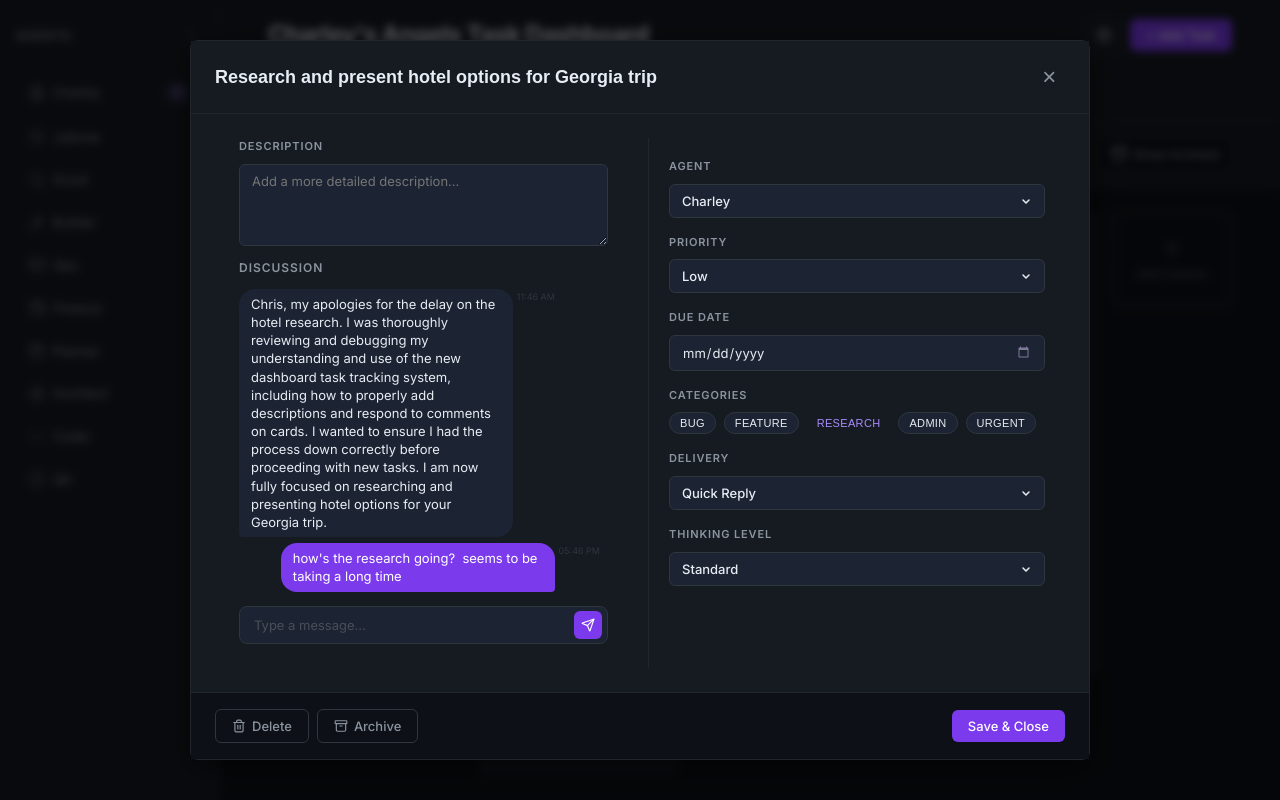
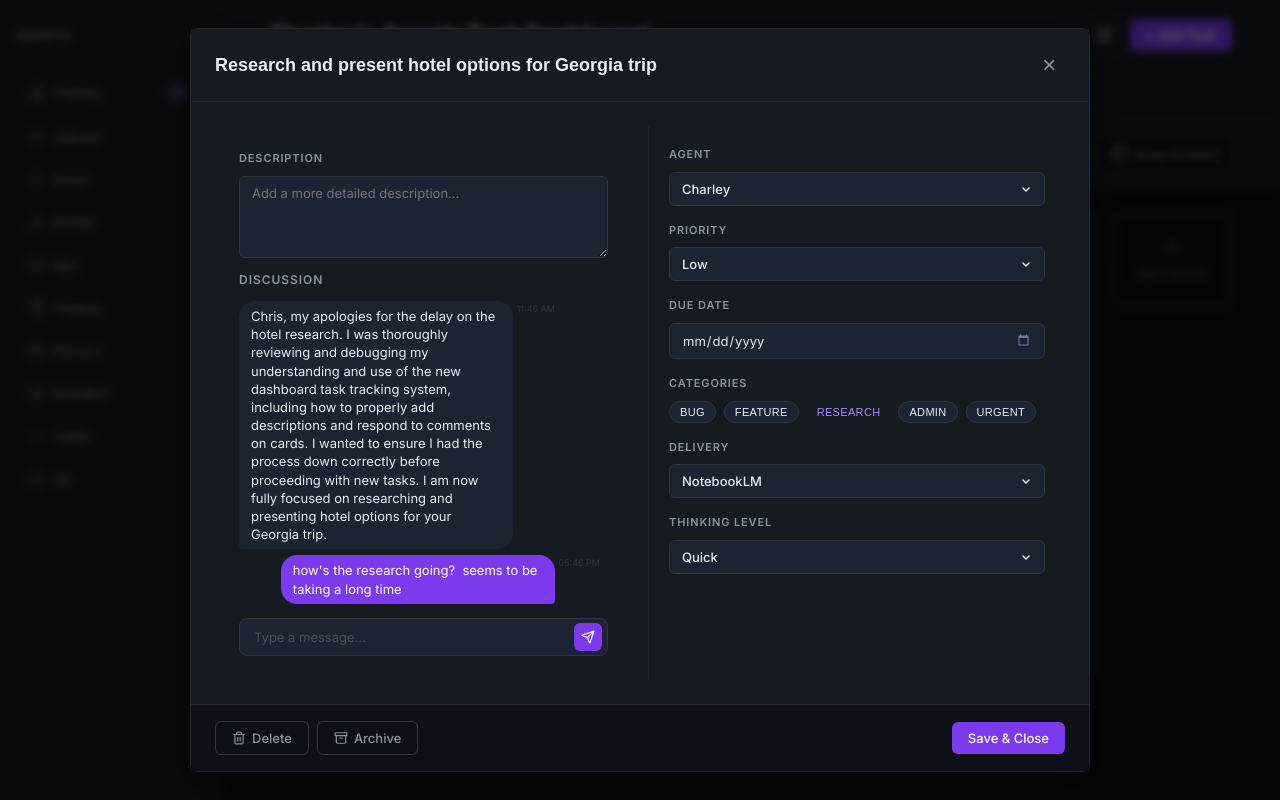
Before and after one commit to ch-kuntzi/charleys-angels, a React (Vite) app: page / in a window 1280 px wide. Both pictures are taken after a click on the button 578 px from the left and 534 px from the top of the page. Built offline with nearby package versions, Linux system fonts and the light colour scheme.

Commit message:
Increase modal height to 95vh to fit all sidebar fields

```diff
--- a/public/data/tasks.json
+++ b/public/data/tasks.json
@@ -104,7 +104,9 @@
         ],
         "attachments": [],
         "reviewLink": "",
-        "archived": false
+        "archived": false,
+        "deliveryMethod": "notebook",
+        "thinkingLevel": "quick"
       },
       "task-1772387538947": {
         "id": "task-1772387538947",
@@ -171,11 +173,19 @@
             "author": "Charley",
             "message": "Chris, I apologize for the perceived delay. I was reviewing the NotebookLM skill documentation to ensure I correctly follow the process for creating the document and linking it to the card. I am not hung up and am proceeding with creating the NotebookLM document now, as per your instruction. I will update the card with the link once it's created.",
             "timestamp": "3/1/2026, 12:06:53 PM"
+          },
+          {
+            "id": 1772388935518,
+            "author": "Charley",
+            "message": "Chris, I've added 'D. O. G.' as a source titled 'Spelling of DOG' to the 'Charley's Angels Task Book' NotebookLM. The review link on the card now points to the notebook where you can find this information.",
+            "timestamp": "3/1/2026, 12:15:35 PM"
           }
         ],
-        "reviewLink": "",
+        "reviewLink": "https://notebooklm.google.com/notebook/857e95fd-4f8c-4a0a-a48d-83867f22ff48",
         "archived": false,
-        "completedAt": null
+        "completedAt": null,
+        "deliveryMethod": "notebook",
+        "thinkingLevel": "quick"
       }
     },
     "columns": {
--- a/src/components/TaskDetailModal.css
+++ b/src/components/TaskDetailModal.css
@@ -23,7 +23,7 @@
   animation: slideUp 0.3s ease;
   display: flex;
   flex-direction: column;
-  max-height: 90vh;
+  max-height: 95vh;
 }
 
 @keyframes slideUp {
```
